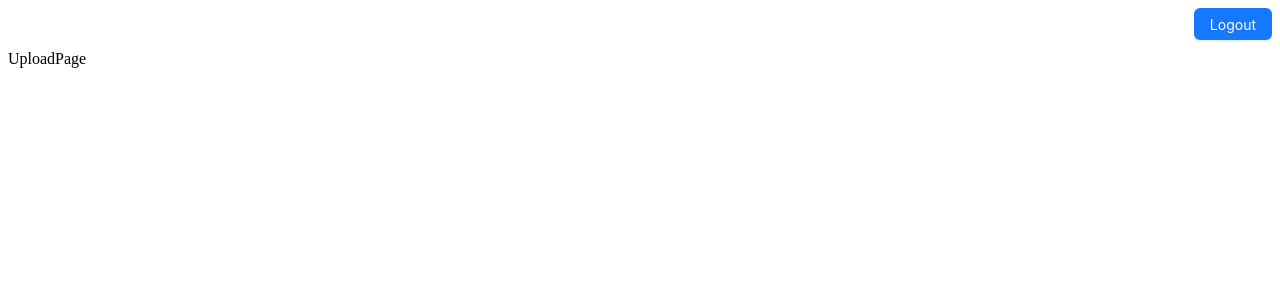
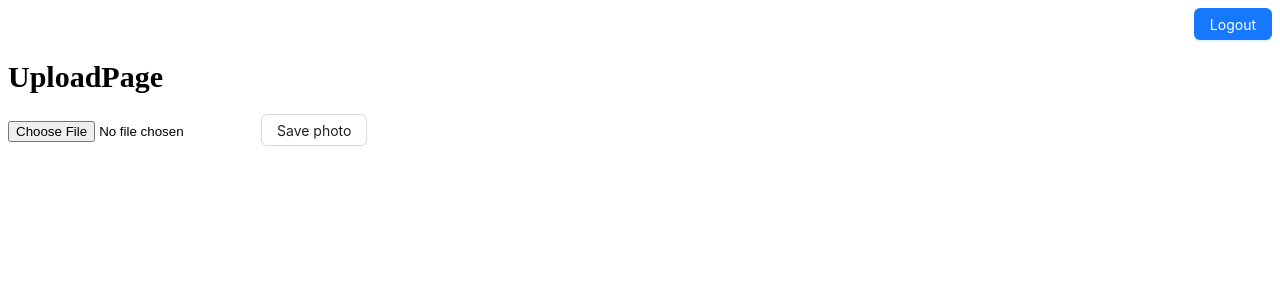
Before and after one commit to Misha158/new_project, a React (Vite) app in the folder client/: page /upload in a window 1280 px wide. Shown: the top 300 px of the page. Built offline with nearby package versions, Linux system fonts and the light colour scheme.

Commit message:
Fixed versions of node module packages

```diff
--- a/client/src/Pages/UploadPage/UploadPage.tsx
+++ b/client/src/Pages/UploadPage/UploadPage.tsx
@@ -1,5 +1,21 @@
-import React from "react";
+import React, { useRef, useState } from "react";
+import { Button } from "antd";
 
+import "./style.scss";
+
+// use react hook form
 export const UploadPage = () => {
-  return <div>UploadPage</div>;
+  const [file, setFile] = useState(null);
+
+  const fileInput = useRef();
+
+  return (
+    <div>
+      <h1 className="main">UploadPage</h1>
+      <form>
+        <input type="file" ref={fileInput} />
+        <Button>Save photo</Button>
+      </form>
+    </div>
+  );
 };
--- /dev/null
+++ b/client/src/Pages/UploadPage/style.scss
@@ -0,0 +1,3 @@
+.main {
+  font-size: 30px;
+}
```
Also changed, not shown: client/package.json (+4 -4 lines), 1 other file (tests, documents, lock files or other folders).
